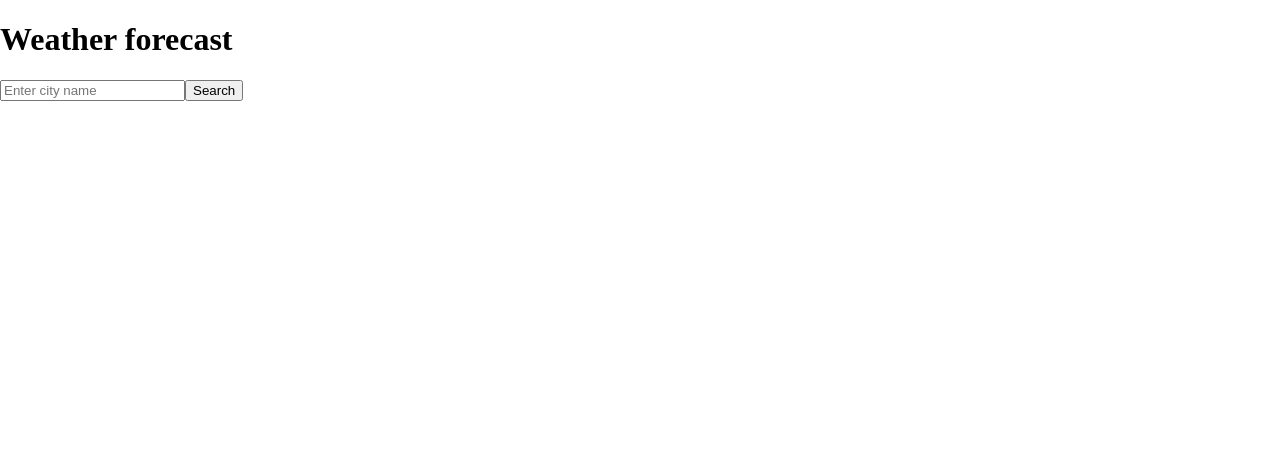
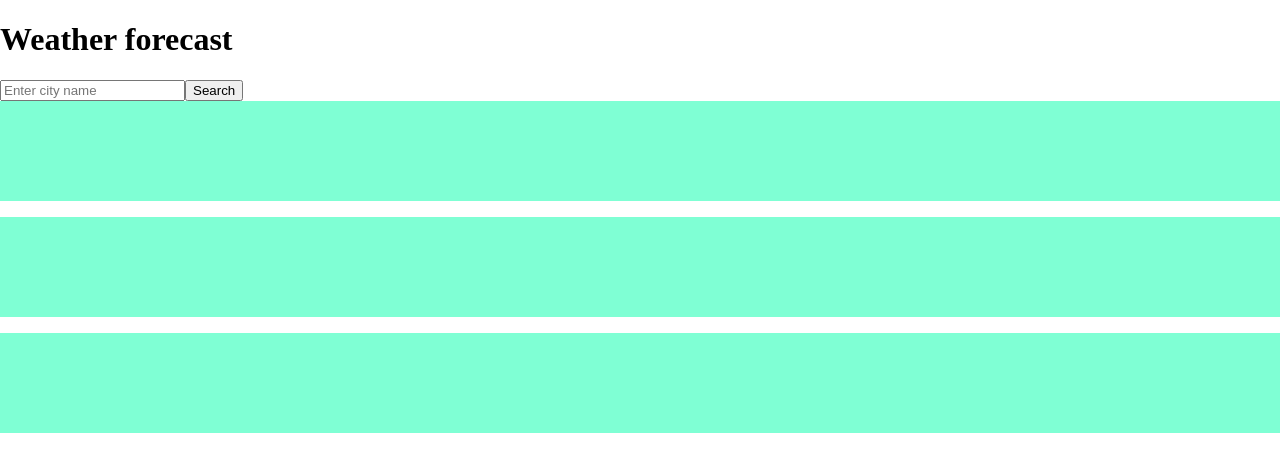
Before and after one commit to bac-dam-1991/weather-forecaster, a React (Create React App) app: page / in a window 1280 px wide. Shown: the top 472 px of the page. Built offline with nearby package versions, Linux system fonts and the light colour scheme.

Commit message:
Added animation.

```diff
--- a/package.json
+++ b/package.json
@@ -12,6 +12,7 @@
     "@types/react": "^17.0.14",
     "@types/react-dom": "^17.0.9",
     "axios": "^0.21.1",
+    "clsx": "^1.1.1",
     "iso-3166": "^4.0.0",
     "react": "^17.0.2",
     "react-dom": "^17.0.2",
--- a/src/App.tsx
+++ b/src/App.tsx
@@ -1,5 +1,6 @@
 import * as React from 'react';
 import CitySearchBar from './components/CitySearchBar/CitySearchBar';
+import DailyForecastPanel from './components/DailyForecastPanel/DailyForecastPanel';
 import Typography from './components/Typography/Typography';
 
 export interface AppProps {}
@@ -9,6 +10,9 @@ const App: React.FC<AppProps> = () => {
 		<div>
 			<Typography text="Weather forecast" variant="heading" />
 			<CitySearchBar />
+			{[1, 2, 3].map((num: number, index: number) => {
+				return <DailyForecastPanel index={index} />;
+			})}
 		</div>
 	);
 };
--- /dev/null
+++ b/src/components/DailyForecastPanel/DailyForecastPanel.module.css
@@ -0,0 +1,23 @@
+.root {
+	height: 100px;
+	width: 100%;
+	display: block;
+	background-color: aquamarine;
+	margin-bottom: var(--margin-standard);
+	animation-name: animateIn;
+	animation-duration: 200ms;
+	animation-timing-function: ease-in-out;
+	animation-fill-mode: both;
+}
+
+@keyframes animateIn {
+	0% {
+		opacity: 0;
+		transform: translateX(-50px);
+	}
+
+	100% {
+		opacity: 1;
+		transform: translateX(0px);
+	}
+}
--- /dev/null
+++ b/src/components/DailyForecastPanel/DailyForecastPanel.tsx
@@ -0,0 +1,18 @@
+import * as React from 'react';
+import styles from './DailyForecastPanel.module.css';
+import clsx from 'clsx';
+
+export interface DailyForecastPanelProps {
+	index: number;
+}
+
+const DailyForecastPanel: React.FC<DailyForecastPanelProps> = ({ index }) => {
+	return (
+		<div
+			className={clsx(styles.root)}
+			style={{ animationDelay: `${index * 100}ms` }}
+		></div>
+	);
+};
+
+export default DailyForecastPanel;
--- a/src/index.css
+++ b/src/index.css
@@ -5,3 +5,7 @@ html {
 	padding: 0;
 	margin: 0;
 }
+
+:root {
+	--margin-standard: 16px;
+}
```
Also changed, not shown: 1 other file (tests, documents, lock files or other folders).
